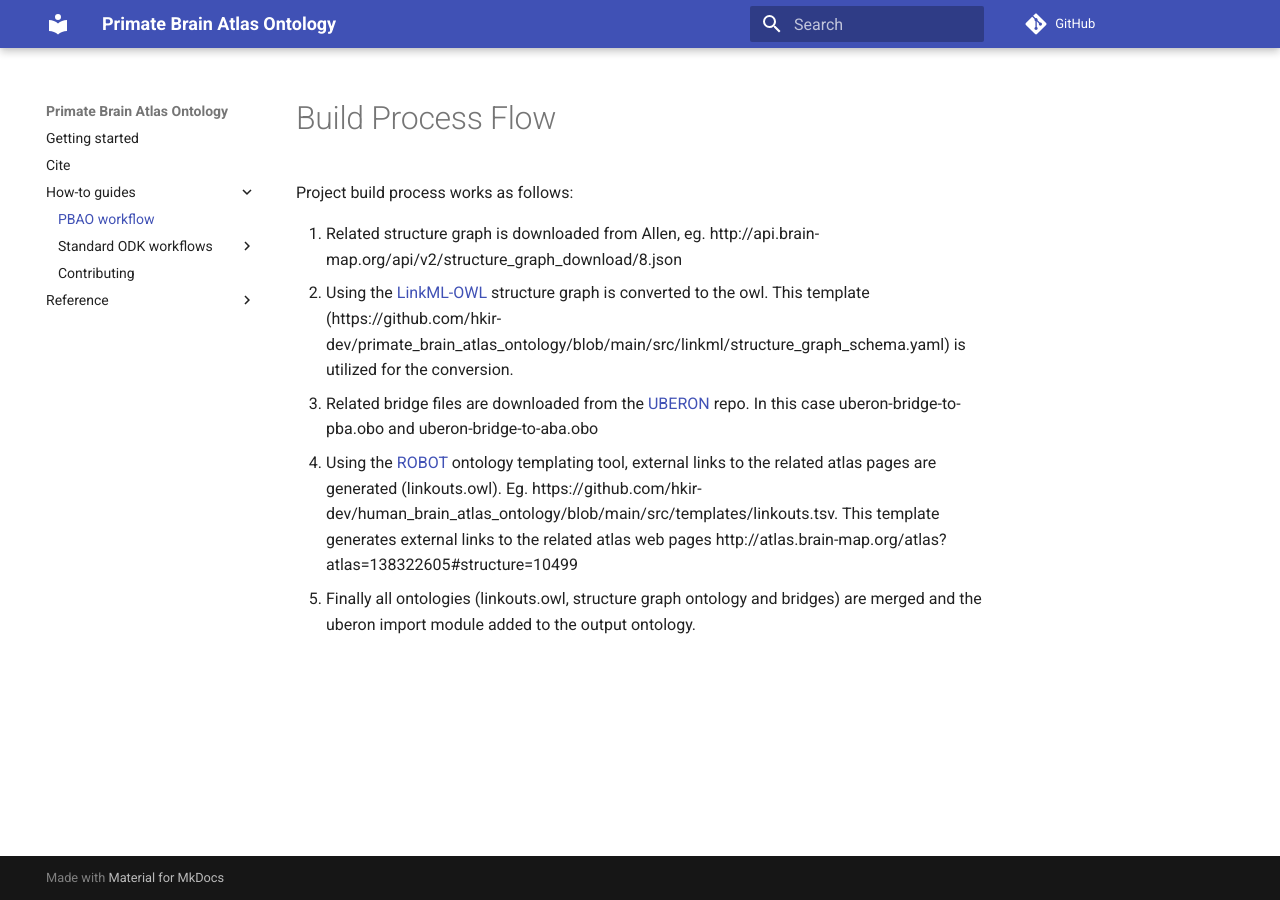
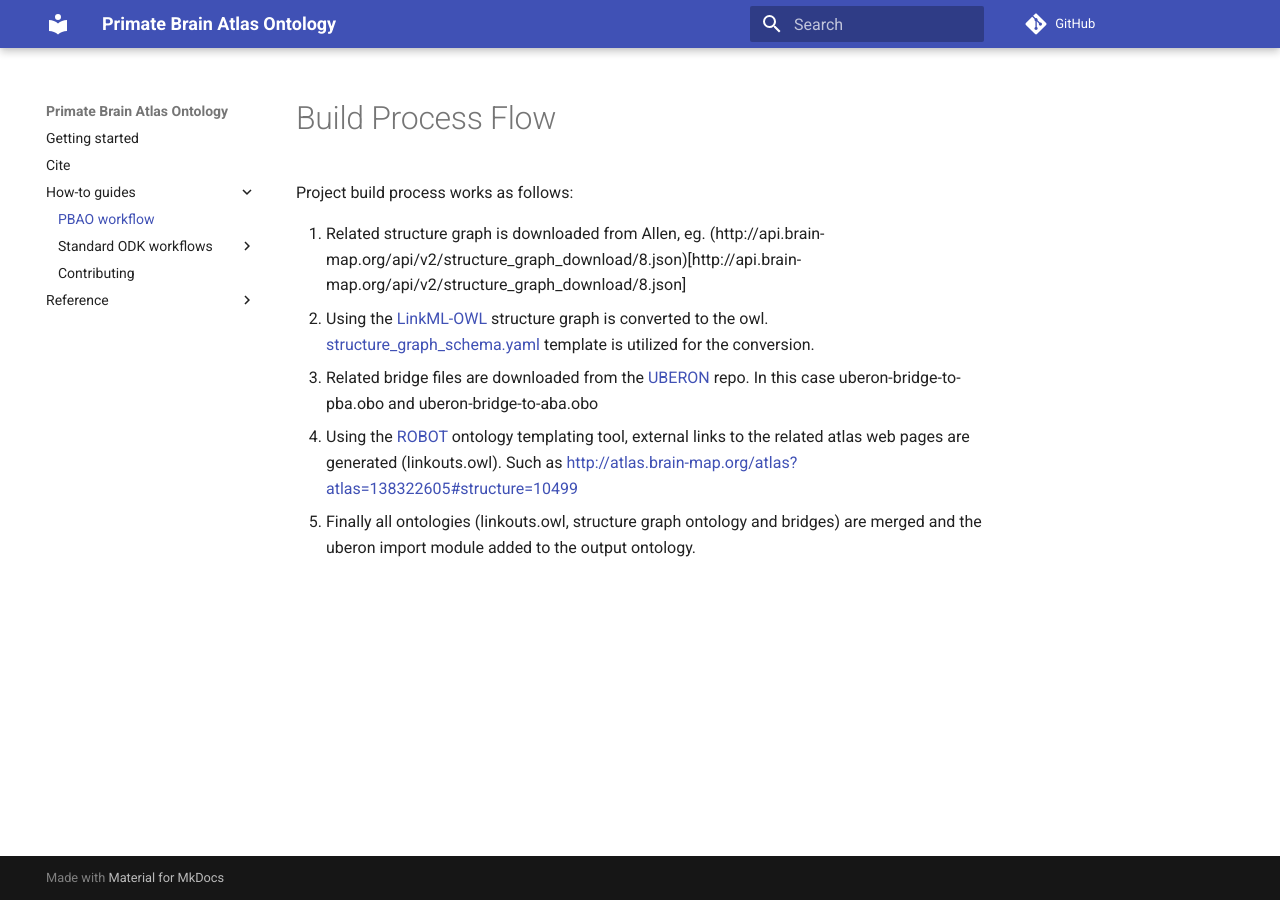
Before and after one commit to brain-bican/primate_brain_atlas_ontology, an MkDocs documentation site: the page built from docs/main-flow.md, in a window 1280 px wide. Built offline with MkDocs 1.6.1 and Material for MkDocs 9.7.7, drawn with Linux system fonts in a browser that asks for light colours; comment, search, counter and statistics services are not loaded.

Commit message:
process documentation added

```diff
--- a/docs/main-flow.md
+++ b/docs/main-flow.md
@@ -2,8 +2,8 @@
 
 Project build process works as follows:
 
-1. Related structure graph is downloaded from Allen, eg. http://api.brain-map.org/api/v2/structure_graph_download/8.json
-2. Using the [LinkML-OWL](https://github.com/linkml/linkml-owl) structure graph is converted to the owl. This template (https://github.com/hkir-dev/primate_brain_atlas_ontology/blob/main/src/linkml/structure_graph_schema.yaml) is utilized for the conversion.
+1. Related structure graph is downloaded from Allen, eg. (http://api.brain-map.org/api/v2/structure_graph_download/8.json)[http://api.brain-map.org/api/v2/structure_graph_download/8.json]
+2. Using the [LinkML-OWL](https://github.com/linkml/linkml-owl) structure graph is converted to the owl. [structure_graph_schema.yaml](https://github.com/hkir-dev/primate_brain_atlas_ontology/blob/main/src/linkml/structure_graph_schema.yaml) template is utilized for the conversion.
 3. Related bridge files are downloaded from the [UBERON](https://github.com/obophenotype/uberon/tree/master/src/ontology/bridge) repo. In this case uberon-bridge-to-pba.obo and uberon-bridge-to-aba.obo
-4. Using the [ROBOT](http://robot.obolibrary.org/) ontology templating tool, external links to the related atlas pages are generated (linkouts.owl). Eg. https://github.com/hkir-dev/human_brain_atlas_ontology/blob/main/src/templates/linkouts.tsv. This template generates external links to the related atlas web pages http://atlas.brain-map.org/atlas?atlas=138322605#structure=10499
+4. Using the [ROBOT](http://robot.obolibrary.org/) ontology templating tool, external links to the related atlas web pages are generated (linkouts.owl). Such as [http://atlas.brain-map.org/atlas?atlas=138322605#structure=10499](http://atlas.brain-map.org/atlas?atlas=138322605#structure=10499)
 5. Finally all ontologies (linkouts.owl, structure graph ontology and bridges) are merged and the uberon import module added to the output ontology.
```
